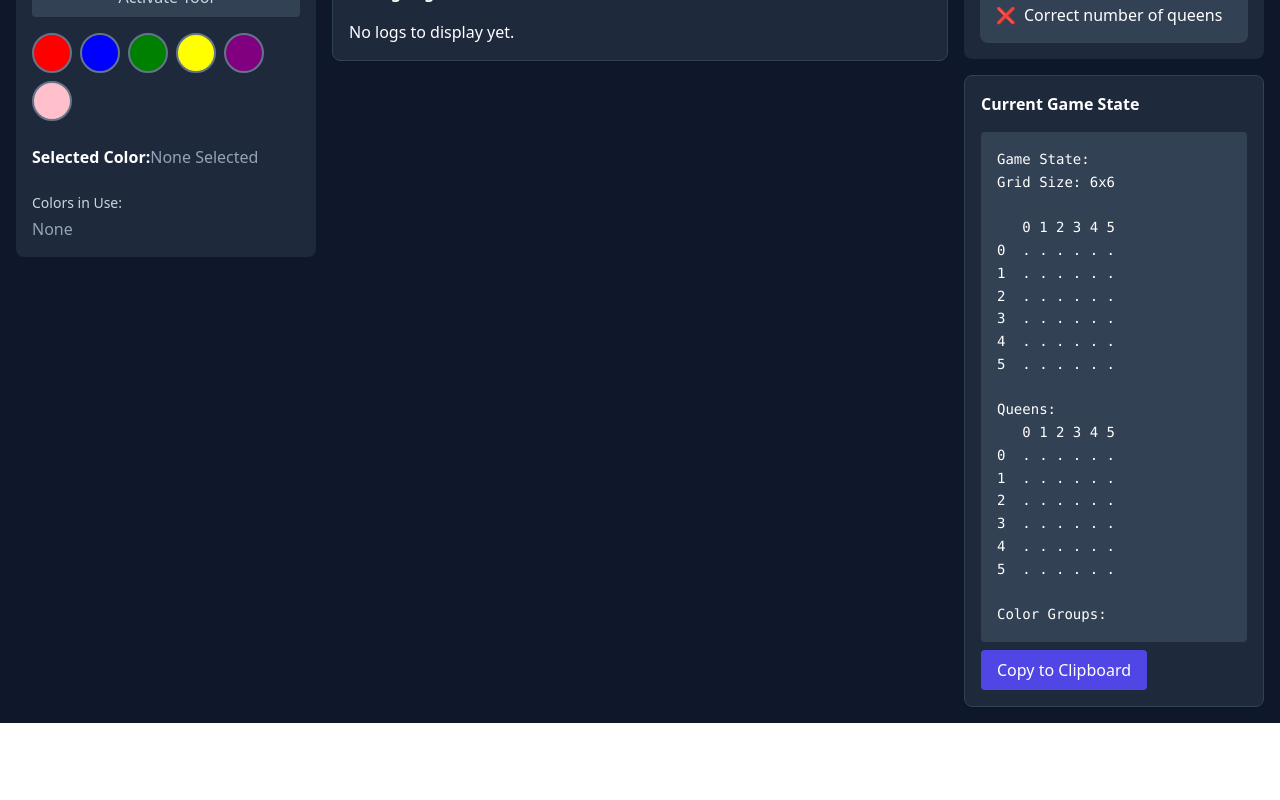
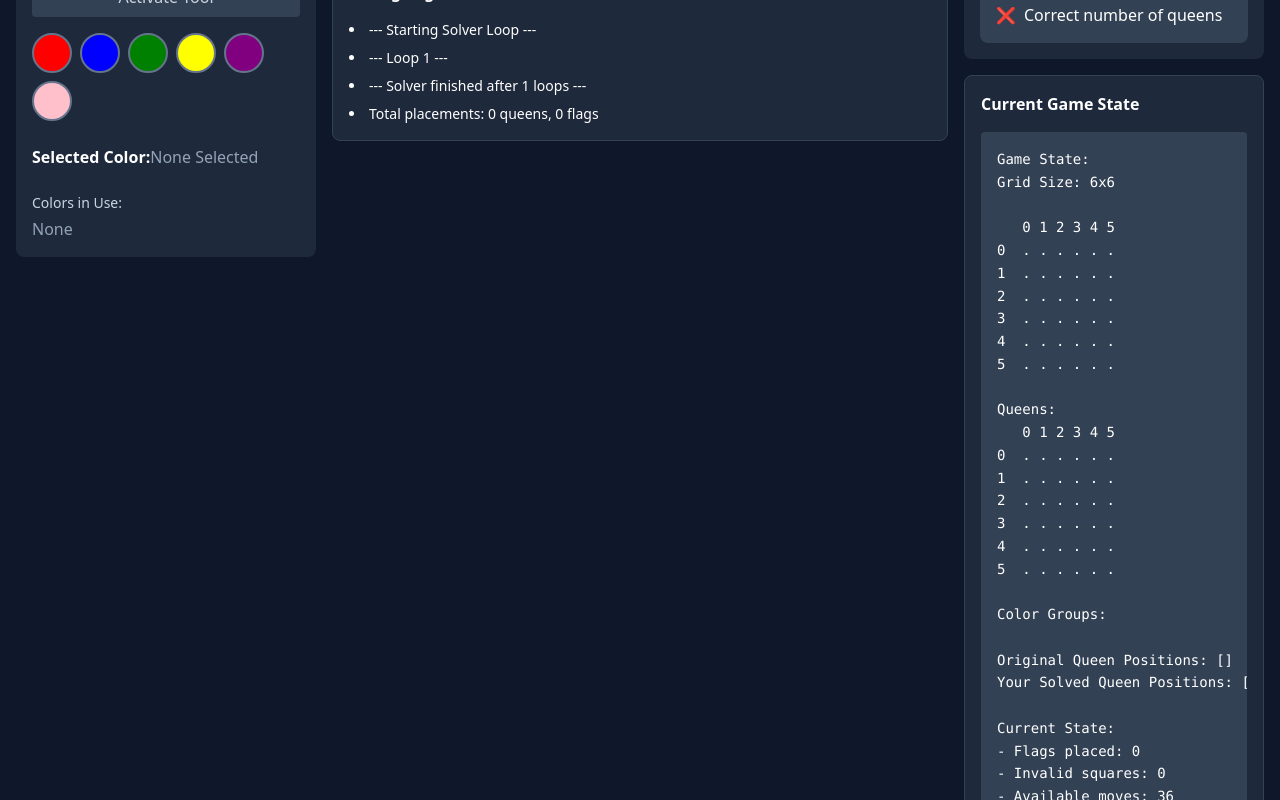
Before and after one commit to Crushford/Cassowary-Games, a Vue app: page /level-builder in a window 1280 px wide. Shown: the part 600-1400 px from the top of the page. Before the commit the page ends 1323 px from the top, so only its background shows below. Built offline with nearby package versions, Linux system fonts and the light colour scheme.

Commit message:
add lots more to the gamestate export

```diff
--- a/src/components/GameStateExport.vue
+++ b/src/components/GameStateExport.vue
@@ -21,9 +21,66 @@ import { useGameStore } from '../stores/gameStore';
 
 const gameStore = useGameStore();
 
-// Generate export text as a computed property to keep it updated
+// Add new computed property for multiple solutions check
+const hasMultipleSolutions = computed(() => {
+  // This is a placeholder. In a real implementation, you would run a backtracking solver
+  // to count the number of solutions. For now, we'll assume it's false.
+  return false;
+});
+
+// Update the export text to include solver steps
 const exportText = computed(() => {
-  return gameStore.exportGameState();
+  const stateText = gameStore.exportGameState();
+  const originalQueens = gameStore.puzzleGrid.solution.map((q) => `(${q.row},${q.col})`).join(', ');
+  const solvedQueens = gameStore.queenPositions.map((q) => `(${q.row},${q.col})`).join(', ');
+
+  // Get validation state
+  const { queenCountValid, allFilled, colorGroupsValid } = gameStore.validatePuzzle();
+  const isSolvable = gameStore.isPuzzleSolvable();
+
+  // Get color group details
+  const colorGroups = new Map<string, string[]>();
+  const emptySquares: string[] = [];
+
+  for (let row = 0; row < gameStore.gridSize; row++) {
+    for (let col = 0; col < gameStore.gridSize; col++) {
+      const color = gameStore.grid[row][col].groupColor;
+      if (color) {
+        if (!colorGroups.has(color)) {
+          colorGroups.set(color, []);
+        }
+        colorGroups.get(color)!.push(`(${row},${col})`);
+      }
+      if (gameStore.grid[row][col].state === 'empty') {
+        emptySquares.push(`(${row},${col})`);
+      }
+    }
+  }
+
+  // Format color groups
+  const colorGroupDetails = Array.from(colorGroups.entries())
+    .map(([color, squares]) => `${color}: [${squares.join(', ')}]`)
+    .join('\n');
+
+  const additionalInfo = `
+Original Queen Positions: [${originalQueens}]
+Your Solved Queen Positions: [${solvedQueens}]
+
+Current State:
+- Flags placed: ${gameStore.countFlags()}
+- Invalid squares: ${gameStore.playerGrid.invalid.length}
+- Available moves: ${gameStore.availableMoves.length}
+- Empty squares: [${emptySquares.join(', ')}]
+
+Validation State:
+- Queen count valid: ${queenCountValid}
+- All squares filled: ${allFilled}
+- Color groups valid: ${colorGroupsValid}
+- Is solvable: ${isSolvable}
+
+Color Group Details:
+${colorGroupDetails}`;
+  return stateText + additionalInfo;
 });
 
 // Method to copy text to clipboard
```
